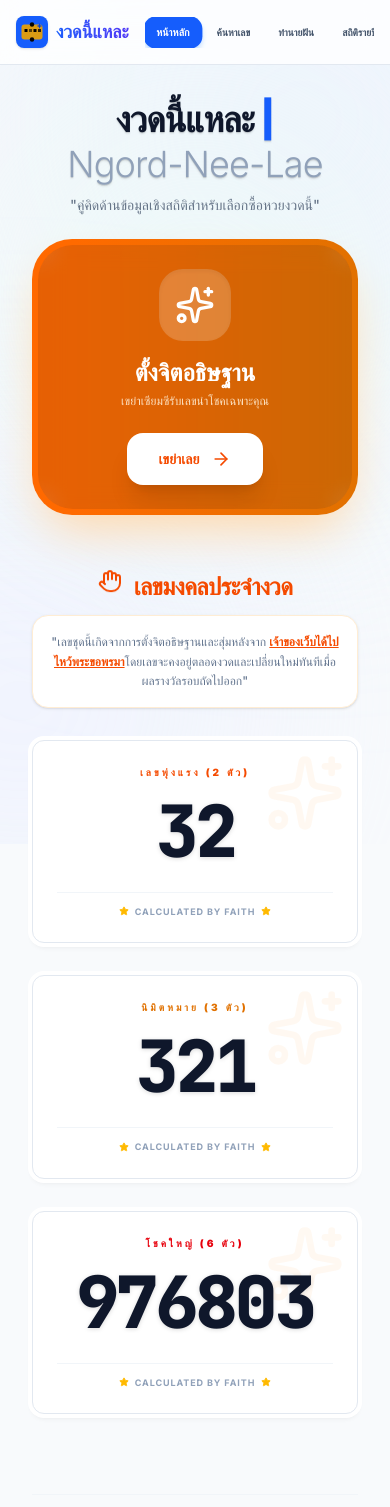
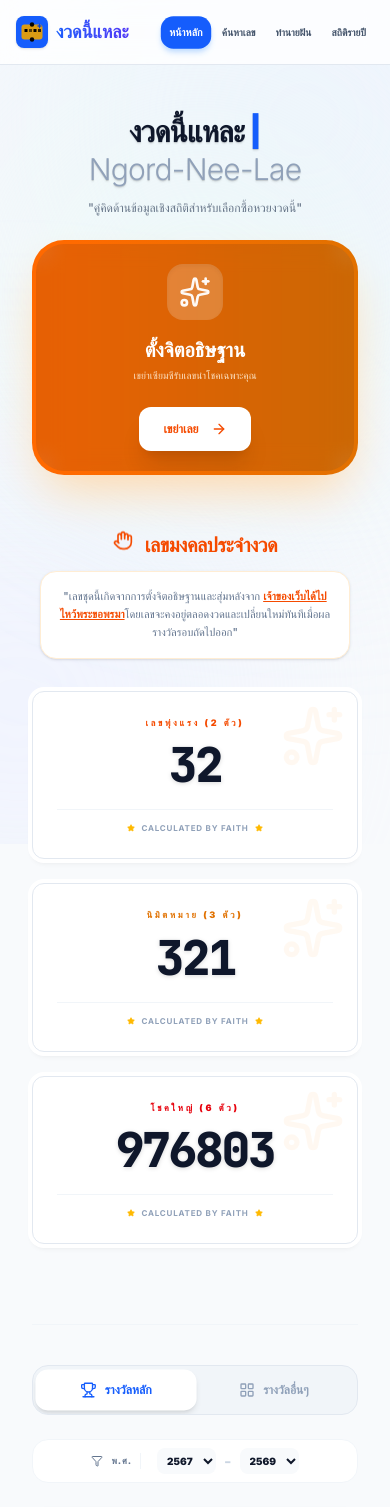
Before and after one commit to prame1/ngord-nee-lae, a Next.js app: page / in a window 390 px wide. Shown: the top 1507 px of the page. Built offline with nearby package versions, Linux system fonts and the light colour scheme.

Commit message:
style: optimize mobile responsiveness across all pages and refine heatmap UX

```diff
--- a/src/app/archive/page.tsx
+++ b/src/app/archive/page.tsx
@@ -13,6 +13,7 @@ export default function ArchivePage() {
   const [heatmapMode, setHeatmapMode] = useState<'all' | 'two' | 'three'>('two');
   const [draws, setDraws] = useState<Draw[]>([]);
   const [loading, setLoading] = useState(false);
+  const [activeDigit, setActiveDigit] = useState<{digit: number, count: number} | null>(null);
 
   useEffect(() => {
     const loadData = async () => {
@@ -22,6 +23,7 @@ export default function ArchivePage() {
       const sortedData = [...data].sort((a, b) => parseThaiDate(b.date) - parseThaiDate(a.date));
       setDraws(sortedData);
       setLoading(false);
+      setActiveDigit(null);
     };
     loadData();
   }, [selectedYear]);
@@ -123,28 +125,50 @@ export default function ArchivePage() {
                 </div>
               </div>
 
-              <div className="grid grid-cols-5 gap-2.5">
+              <div className="grid grid-cols-5 gap-2.5 relative">
                 {digitHeatmap.map((item) => (
-                  <div
+                  <button
                     key={item.digit}
-                    className={`aspect-square flex flex-col items-center justify-center rounded-xl transition-all duration-300 hover:scale-110 cursor-help group relative ${getHeatColor(item.intensity)}`}
+                    onClick={() => setActiveDigit(activeDigit?.digit === item.digit ? null : { digit: item.digit, count: item.count })}
+                    className={`aspect-square flex flex-col items-center justify-center rounded-xl transition-all duration-300 hover:scale-110 group relative ${getHeatColor(item.intensity)} ${activeDigit?.digit === item.digit ? 'ring-4 ring-indigo-500 scale-110 z-20' : ''}`}
                   >
                     <span className="text-xl font-black">{item.digit}</span>
 
-                    {/* Floating Tooltip */}
-                    <div className="absolute bottom-full left-1/2 -translate-x-1/2 mb-3 opacity-0 group-hover:opacity-100 pointer-events-none transition-all duration-300 translate-y-1 group-hover:translate-y-0 z-50">
+                    {/* Desktop Hover Tooltip */}
+                    <div className="absolute bottom-full left-1/2 -translate-x-1/2 mb-3 opacity-0 lg:group-hover:opacity-100 pointer-events-none transition-all duration-300 translate-y-1 lg:group-hover:translate-y-0 z-50 hidden lg:block">
                       <div className="bg-slate-900 text-white px-3 py-2.5 rounded-2xl shadow-2xl border border-slate-700 min-w-[100px] text-center relative">
                         <div className="text-sm font-black leading-none mb-1">
                           {item.count.toLocaleString()}
                         </div>
                         <div className="text-[8px] font-bold text-slate-400 uppercase tracking-widest">ครั้งในปี {selectedYear}</div>
-                        {/* Tooltip Arrow */}
                         <div className="absolute top-full left-1/2 -translate-x-1/2 w-0 h-0 border-l-[6px] border-l-transparent border-r-[6px] border-r-transparent border-t-[6px] border-t-slate-900"></div>
                       </div>
                     </div>
-                  </div>
+                  </button>
                 ))}
               </div>
+
+              {/* Mobile Active Display */}
+              {activeDigit && (
+                <div className="lg:hidden p-4 bg-slate-900 text-white rounded-2xl shadow-2xl animate-in zoom-in-95 duration-200">
+                  <div className="flex justify-between items-center">
+                    <div className="flex items-center space-x-3">
+                      <div className="text-3xl font-black text-indigo-400">{activeDigit.digit}</div>
+                      <div className="h-8 w-[1px] bg-slate-700"></div>
+                      <div>
+                        <div className="text-lg font-black">{activeDigit.count.toLocaleString()} ครั้ง</div>
+                        <div className="text-[10px] font-bold text-slate-400 uppercase tracking-widest">สถิติในปี {selectedYear}</div>
+                      </div>
+                    </div>
+                    <button
+                      onClick={() => setActiveDigit(null)}
+                      className="p-2 hover:bg-slate-800 rounded-full text-slate-500 font-bold text-xs uppercase"
+                    >
+                      ปิด
+                    </button>
+                  </div>
+                </div>
+              )}
 
               <div className="pt-4 border-t border-slate-100 flex justify-between items-center text-[10px] font-black text-slate-400 uppercase tracking-widest">
                 <span>น้อย</span>
@@ -174,21 +198,21 @@ export default function ArchivePage() {
 
               return (
                 <div key={idx} className="card-minimal group hover:border-blue-400 transition-all duration-300 p-0 overflow-hidden shadow-soft hover:shadow-card bg-white">
-                  <div className="bg-slate-50 px-8 py-4 border-b border-slate-100 flex justify-between items-center group-hover:bg-blue-50/50 transition-colors">
-                    <div className="flex items-center space-x-3 text-blue-600">
-                      <Calendar className="w-5 h-5" />
-                      <span className="text-base font-black tracking-tight">{draw.date}</span>
+                  <div className="bg-slate-50 px-4 sm:px-8 py-3 sm:py-4 border-b border-slate-100 flex justify-between items-center group-hover:bg-blue-50/50 transition-colors">
+                    <div className="flex items-center space-x-2 sm:space-x-3 text-blue-600">
+                      <Calendar className="w-4 h-4 sm:w-5 h-5" />
+                      <span className="text-sm sm:text-base font-black tracking-tight">{draw.date}</span>
                     </div>
                   </div>
 
-                  <div className="p-8 grid grid-cols-2 md:grid-cols-4 gap-8 items-center text-center md:text-left">
+                  <div className="p-4 sm:p-8 grid grid-cols-2 md:grid-cols-4 gap-4 sm:gap-8 items-center text-center md:text-left">
                     <div className="space-y-1">
-                      <span className="text-[10px] font-black text-slate-400 uppercase tracking-widest">รางวัลที่ 1</span>
-                      <div className="text-3xl font-mono font-black text-slate-800 tracking-tighter">{p1}</div>
+                      <span className="text-[9px] sm:text-[10px] font-black text-slate-400 uppercase tracking-widest">รางวัลที่ 1</span>
+                      <div className="text-2xl sm:text-3xl font-mono font-black text-slate-800 tracking-tighter">{p1}</div>
                     </div>
-                    <div className="space-y-1 border-l border-slate-100 pl-8">
-                      <span className="text-[10px] font-black text-slate-400 uppercase tracking-widest">เลขท้าย 2 ตัว</span>
-                      <div className="text-3xl font-mono font-black text-blue-600 tracking-tighter">{b2}</div>
+                    <div className="space-y-1 border-l border-slate-100 pl-4 sm:pl-8">
+                      <span className="text-[9px] sm:text-[10px] font-black text-slate-400 uppercase tracking-widest">เลขท้าย 2 ตัว</span>
+                      <div className="text-2xl sm:text-3xl font-mono font-black text-blue-600 tracking-tighter">{b2}</div>
                     </div>
                     <div className="space-y-1 border-l border-slate-100 pl-8 hidden md:block text-left">
                       <span className="text-[10px] font-black text-slate-400 uppercase tracking-widest">เลขหน้า 3 ตัว</span>
--- a/src/app/page.tsx
+++ b/src/app/page.tsx
@@ -66,11 +66,11 @@ export default function HomePage() {
         initial={{ opacity: 0, y: 20 }}
         animate={{ opacity: 1, y: 0 }}
         transition={{ delay, duration: 0.5 }}
-        className="card-minimal space-y-4 flex flex-col h-full hover:shadow-card transition-all border-t-4 border-t-transparent hover:border-t-current group"
+        className="card-minimal !p-4 sm:!p-6 space-y-4 flex flex-col h-full hover:shadow-card transition-all border-t-4 border-t-transparent hover:border-t-current group"
       >
         <div className={`flex items-center space-x-3 ${colorClass}`}>
           <Icon className="w-5 h-5 group-hover:scale-110 transition-transform" />
-          <h2 className="text-lg font-black">{title}</h2>
+          <h2 className="text-base sm:text-lg font-black">{title}</h2>
         </div>
         <div className="flex-1 space-y-2">
           {items.length > 0 ? items.map((item, idx) => {
@@ -84,14 +84,14 @@ export default function HomePage() {
                           colorClass.includes('pink') ? 'bg-pink-400' : 'bg-orange-400';
 
             return (
-              <div key={idx} className="relative flex justify-between items-center p-2.5 rounded-lg overflow-hidden group/item border border-slate-50 hover:border-slate-200 transition-all">
+              <div key={idx} className="relative flex justify-between items-center p-2 rounded-lg overflow-hidden group/item border border-slate-50 hover:border-slate-200 transition-all">
                 <div
                   className={`absolute left-0 top-0 bottom-0 opacity-10 transition-all duration-1000 ease-out ${bgClass}`}
                   style={{ width: `${widthPct}%` }}
                 />
-                <div className="flex items-center space-x-3 relative z-10">
-                  <span className="text-[10px] font-black text-slate-300 w-4">{idx + 1}.</span>
-                  <span className="font-mono text-base font-black text-slate-700">{item.number}</span>
+                <div className="flex items-center space-x-2 relative z-10">
+                  <span className="text-[10px] font-black text-slate-300 w-3">{idx + 1}.</span>
+                  <span className="font-mono text-sm sm:text-base font-black text-slate-700">{item.number}</span>
                 </div>
                 <div className="flex items-center space-x-1 relative z-10">
                   <span className="text-[10px] font-black text-slate-900">{item.count}</span>
@@ -113,13 +113,13 @@ export default function HomePage() {
       <motion.section
         initial={{ opacity: 0, scale: 0.98 }}
         animate={{ opacity: 1, scale: 1 }}
-        className="text-center space-y-6"
+        className="text-center space-y-6 pt-4 sm:pt-0"
       >
-        <div className="space-y-2">
-          <h1 className="text-4xl sm:text-6xl font-black tracking-tight text-slate-900 leading-tight text-shadow-sm">
+        <div className="space-y-3">
+          <h1 className="text-3xl sm:text-6xl font-black tracking-tight text-slate-900 leading-tight text-shadow-sm">
             งวดนี้แหละ <span className="text-blue-600">|</span> <span className="text-slate-400 font-light block sm:inline">Ngord-Nee-Lae</span>
           </h1>
-          <p className="text-sm sm:text-xl text-slate-600 font-medium px-4 opacity-80">
+          <p className="text-xs sm:text-xl text-slate-600 font-medium px-4 opacity-80">
             "คู่คิดด้านข้อมูลเชิงสถิติสำหรับเลือกซื้อหวยงวดนี้"
           </p>
         </div>
@@ -128,21 +128,21 @@ export default function HomePage() {
         <motion.div
           whileHover={{ scale: 1.01 }}
           whileTap={{ scale: 0.99 }}
-          className="max-w-5xl mx-auto bg-gradient-to-r from-orange-500 to-amber-600 rounded-[2.5rem] p-1.5 text-white shadow-2xl shadow-orange-200 transition-transform"
+          className="max-w-5xl mx-auto bg-gradient-to-r from-orange-500 to-amber-600 rounded-[2rem] sm:rounded-[2.5rem] p-1 text-white shadow-2xl shadow-orange-200 transition-transform"
         >
-          <Link href="/random" className="flex flex-col md:flex-row items-center justify-between p-6 sm:p-8 sm:px-12 gap-6 bg-slate-900/10 rounded-[2.2rem] backdrop-blur-md relative overflow-hidden group">
+          <Link href="/random" className="flex flex-col md:flex-row items-center justify-between p-5 sm:p-8 sm:px-12 gap-6 bg-slate-900/10 rounded-[1.8rem] sm:rounded-[2.2rem] backdrop-blur-md relative overflow-hidden group">
             <div className="flex flex-col md:flex-row items-center md:space-x-8 gap-4 relative z-10">
-              <div className="p-4 sm:p-5 bg-white/20 rounded-3xl group-hover:bg-white/30 transition-colors shadow-inner">
-                <Sparkles className="w-10 h-10 sm:w-12 sm:h-12 text-white animate-pulse" />
+              <div className="p-3 sm:p-5 bg-white/20 rounded-2xl sm:rounded-3xl group-hover:bg-white/30 transition-colors shadow-inner">
+                <Sparkles className="w-8 h-8 sm:w-12 sm:h-12 text-white animate-pulse" />
               </div>
               <div className="space-y-1 text-center md:text-left">
-                <h2 className="text-2xl sm:text-3xl font-black text-white">ตั้งจิตอธิษฐาน</h2>
-                <p className="text-xs sm:text-lg text-orange-100 font-medium opacity-90">เขย่าเซียมซีรับเลขนำโชคเฉพาะคุณ</p>
+                <h2 className="text-xl sm:text-3xl font-black text-white">ตั้งจิตอธิษฐาน</h2>
+                <p className="text-[10px] sm:text-lg text-orange-100 font-medium opacity-90">เขย่าเซียมซีรับเลขนำโชคเฉพาะคุณ</p>
               </div>
             </div>
-            <div className="flex items-center space-x-3 bg-white text-orange-600 px-8 py-4 rounded-2xl font-black text-sm sm:text-base shadow-xl group-hover:bg-orange-50 transition-all relative z-10 whitespace-nowrap active:scale-95">
+            <div className="flex items-center space-x-3 bg-white text-orange-600 px-6 sm:px-8 py-3 sm:py-4 rounded-xl sm:rounded-2xl font-black text-xs sm:text-base shadow-xl group-hover:bg-orange-50 transition-all relative z-10 whitespace-nowrap active:scale-95">
               <span>เขย่าเลย</span>
-              <ArrowRight className="w-5 h-5 group-hover:translate-x-1 transition-transform" />
+              <ArrowRight className="w-4 h-4 sm:w-5 h-5 group-hover:translate-x-1 transition-transform" />
             </div>
           </Link>
         </motion.div>
@@ -154,11 +154,11 @@ export default function HomePage() {
           <div className="space-y-8 py-4">
             <div className="flex flex-col items-center space-y-3">
               <div className="flex items-center space-x-3 text-orange-600">
-                <Hand className="w-6 h-6 animate-bounce" />
-                <h2 className="text-2xl font-black uppercase tracking-tight">เลขมงคลประจำงวด</h2>
+                <Hand className="w-5 h-5 sm:w-6 sm:h-6 animate-bounce" />
+                <h2 className="text-xl sm:text-2xl font-black uppercase tracking-tight">เลขมงคลประจำงวด</h2>
               </div>
-              <div className="max-w-2xl bg-white border border-orange-100 p-4 rounded-2xl shadow-sm">
-                <p className="text-[12px] sm:text-sm text-slate-500 font-medium text-center leading-relaxed">
+              <div className="max-w-2xl bg-white border border-orange-100 p-4 rounded-2xl shadow-sm mx-2">
+                <p className="text-[11px] sm:text-sm text-slate-500 font-medium text-center leading-relaxed">
                   "เลขชุดนี้เกิดจากการตั้งจิตอธิษฐานและสุ่มหลังจาก <span className="text-orange-600 font-bold underline">เจ้าของเว็บได้ไปไหว้พระขอพรมา</span>
                   โดยเลขจะคงอยู่ตลอดงวดและเปลี่ยนใหม่ทันทีเมื่อผลรางวัลรอบถัดไปออก"
                 </p>
@@ -167,19 +167,19 @@ export default function HomePage() {
 
             <motion.section
               initial={{ opacity: 0, y: 20 }} animate={{ opacity: 1, y: 0 }}
-              className="grid grid-cols-1 md:grid-cols-3 gap-8"
+              className="grid grid-cols-1 md:grid-cols-3 gap-6 sm:gap-8"
             >
               {spiritualPicks.map((pick, i) => (
-                <div key={i} className={`card-minimal border-2 ${pick.border} ${pick.bg} flex flex-col items-center justify-center p-10 space-y-4 shadow-2xl hover:scale-105 transition-transform group relative overflow-hidden ring-4 ring-white`}>
+                <div key={i} className={`card-minimal border-2 ${pick.border} ${pick.bg} flex flex-col items-center justify-center p-8 sm:p-10 space-y-3 sm:space-y-4 shadow-2xl hover:scale-105 transition-transform group relative overflow-hidden ring-4 ring-white`}>
                    <div className="absolute top-[-20px] right-[-20px] p-8 opacity-5 group-hover:opacity-20 transition-opacity">
-                      <Sparkles className="w-20 h-20 text-orange-400" />
+                      <Sparkles className="w-16 h-16 sm:w-20 sm:h-20 text-orange-400" />
                    </div>
-                   <span className={`text-[10px] font-black uppercase tracking-[0.3em] ${pick.color}`}>{pick.label}</span>
-                   <div className="text-7xl font-mono font-black text-slate-900 tracking-tighter drop-shadow-sm">{pick.number}</div>
-                   <div className="flex items-center gap-1.5 text-[9px] font-bold text-slate-400 uppercase tracking-widest border-t border-slate-100 pt-3 mt-2 w-full justify-center">
-                      <Star className="w-2.5 h-2.5 text-amber-400 fill-amber-400" />
+                   <span className={`text-[9px] sm:text-[10px] font-black uppercase tracking-[0.3em] ${pick.color}`}>{pick.label}</span>
+                   <div className="text-5xl sm:text-7xl font-mono font-black text-slate-900 tracking-tighter drop-shadow-sm">{pick.number}</div>
+                   <div className="flex items-center gap-1.5 text-[8px] sm:text-[9px] font-bold text-slate-400 uppercase tracking-widest border-t border-slate-100 pt-3 mt-2 w-full justify-center">
+                      <Star className="w-2 h-2 sm:w-2.5 sm:h-2.5 text-amber-400 fill-amber-400" />
                       Calculated by Faith
-                      <Star className="w-2.5 h-2.5 text-amber-400 fill-amber-400" />
+                      <Star className="w-2 h-2 sm:w-2.5 sm:h-2.5 text-amber-400 fill-amber-400" />
                    </div>
                 </div>
               ))}
@@ -189,43 +189,43 @@ export default function HomePage() {
       </AnimatePresence>
 
       {/* Advanced Filter & Tab System */}
-      <section className="space-y-8 pt-6">
-        <div className="flex flex-col md:flex-row items-center justify-between gap-6 border-t border-slate-100 pt-10">
+      <section className="space-y-6 sm:space-y-8 pt-6">
+        <div className="flex flex-col lg:flex-row items-center justify-between gap-6 border-t border-slate-100 pt-10">
           {/* Tabs */}
-          <div className="flex p-1 bg-slate-100 rounded-2xl border border-slate-200 w-fit">
+          <div className="flex p-1 bg-slate-100 rounded-2xl border border-slate-200 w-full sm:w-fit overflow-x-auto no-scrollbar">
             <button
               onClick={() => setActiveTab('major')}
-              className={`flex items-center space-x-2 px-8 py-3 rounded-xl text-sm font-black transition-all ${activeTab === 'major' ? 'bg-white text-blue-600 shadow-md scale-[1.02]' : 'text-slate-400 hover:text-slate-600'}`}
+              className={`flex-1 sm:flex-none flex items-center justify-center space-x-2 px-4 sm:px-8 py-3 rounded-xl text-xs sm:text-sm font-black transition-all ${activeTab === 'major' ? 'bg-white text-blue-600 shadow-md scale-[1.02]' : 'text-slate-400 hover:text-slate-600'}`}
             >
               <Trophy className="w-4 h-4" />
               <span>รางวัลหลัก</span>
             </button>
             <button
               onClick={() => setActiveTab('others')}
-              className={`flex items-center space-x-2 px-8 py-3 rounded-xl text-sm font-black transition-all ${activeTab === 'others' ? 'bg-white text-blue-600 shadow-md scale-[1.02]' : 'text-slate-400 hover:text-slate-600'}`}
+              className={`flex-1 sm:flex-none flex items-center justify-center space-x-2 px-4 sm:px-8 py-3 rounded-xl text-xs sm:text-sm font-black transition-all ${activeTab === 'others' ? 'bg-white text-blue-600 shadow-md scale-[1.02]' : 'text-slate-400 hover:text-slate-600'}`}
             >
               <LayoutGrid className="w-4 h-4" />
               <span>รางวัลอื่นๆ</span>
             </button>
           </div>
 
-          {/* Year Filter ... unchanged ... */}
-          <div className="flex items-center space-x-4 bg-white p-2 rounded-2xl shadow-soft border border-slate-100">
-            <div className="flex items-center px-4 space-x-2 text-slate-500 border-r border-slate-100">
-              <Filter className="w-4 h-4" />
-              <span className="text-[10px] font-black uppercase tracking-widest">ช่วงปี พ.ศ.</span>
+          {/* Year Filter */}
+          <div className="flex items-center space-x-2 sm:space-x-4 bg-white p-2 rounded-2xl shadow-soft border border-slate-100 w-full sm:w-auto justify-center">
+            <div className="flex items-center px-2 sm:px-4 space-x-2 text-slate-500 border-r border-slate-100">
+              <Filter className="w-3 h-3 sm:w-4 h-4" />
+              <span className="text-[9px] sm:text-[10px] font-black uppercase tracking-widest">พ.ศ.</span>
             </div>
-            <div className="flex items-center space-x-3 px-2">
+            <div className="flex items-center space-x-2 sm:space-x-3 px-2">
               <select
                 value={startYear} onChange={(e) => setStartYear(Number(e.target.value))}
-                className="bg-slate-50 text-xs font-black p-2 rounded-lg outline-none focus:ring-2 focus:ring-blue-500 cursor-pointer"
+                className="bg-slate-50 text-[10px] sm:text-xs font-black p-1.5 sm:p-2 rounded-lg outline-none focus:ring-2 focus:ring-blue-500 cursor-pointer"
               >
                 {YEARS.slice().reverse().map(y => <option key={y} value={y}>{y}</option>)}
               </select>
               <span className="text-slate-300 font-bold">-</span>
               <select
                 value={endYear} onChange={(e) => setEndYear(Number(e.target.value))}
-                className="bg-slate-50 text-xs font-black p-2 rounded-lg outline-none focus:ring-2 focus:ring-blue-500 cursor-pointer"
+                className="bg-slate-50 text-[10px] sm:text-xs font-black p-1.5 sm:p-2 rounded-lg outline-none focus:ring-2 focus:ring-blue-500 cursor-pointer"
               >
                 {YEARS.map(y => <option key={y} value={y}>{y}</option>)}
               </select>
@@ -233,9 +233,9 @@ export default function HomePage() {
           </div>
         </div>
 
-        {/* Rankings Grid ... unchanged ... */}
+        {/* Rankings Grid */}
         {loading ? (
-          <div className="grid grid-cols-2 md:grid-cols-2 lg:grid-cols-4 gap-4 sm:gap-8">
+          <div className="grid grid-cols-1 sm:grid-cols-2 lg:grid-cols-4 gap-4 sm:gap-8">
             {[...Array(4)].map((_, i) => (
               <div key={i} className="card-minimal h-96 animate-pulse bg-slate-100/50 rounded-2xl"></div>
             ))}
@@ -245,7 +245,7 @@ export default function HomePage() {
             key={activeTab}
             initial={{ opacity: 0, x: activeTab === 'major' ? -20 : 20 }}
             animate={{ opacity: 1, x: 0 }}
-            className="grid grid-cols-2 md:grid-cols-2 lg:grid-cols-4 gap-4 sm:gap-8"
+            className="grid grid-cols-1 sm:grid-cols-2 lg:grid-cols-4 gap-4 sm:gap-8"
           >
             {activeTab === 'major' ? (
               <>
--- a/src/components/Navbar.tsx
+++ b/src/components/Navbar.tsx
@@ -28,14 +28,14 @@ export default function Navbar() {
               </span>
             </Link>
           </div>
-          <div className="flex space-x-1 sm:space-x-4 overflow-x-auto no-scrollbar ml-4">
+          <div className="flex items-center space-x-1 sm:space-x-4 ml-2 sm:ml-4">
             {NAV_LINKS.map((link) => {
               const isActive = pathname === link.href;
               return (
                 <Link
                   key={link.href}
                   href={link.href}
-                  className={`px-3 py-2 rounded-xl text-[10px] sm:text-sm font-bold transition-all whitespace-nowrap ${
+                  className={`px-2 sm:px-3 py-2 rounded-xl text-[10px] sm:text-sm font-bold transition-all whitespace-nowrap ${
                     isActive
                       ? 'bg-blue-600 text-white shadow-md shadow-blue-200 scale-105'
                       : 'text-slate-600 hover:text-blue-600 hover:bg-blue-50'
```
Also changed, not shown: src/app/dream/page.tsx (+40 -40 lines).
